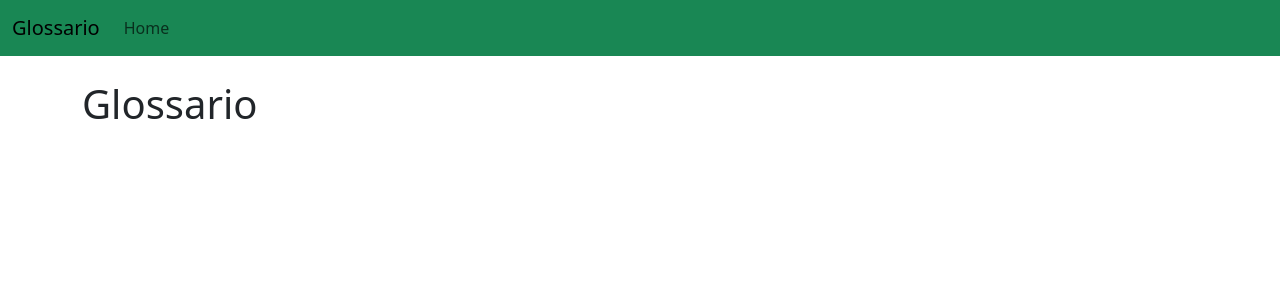
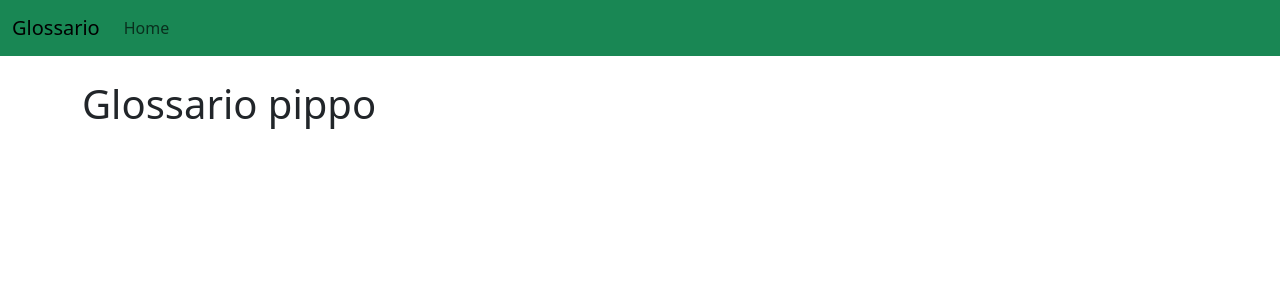
Before and after one commit to MarcoFonti/vue-glossario, a Vue app: page / in a window 1280 px wide. Shown: the top 300 px of the page. Built offline with nearby package versions, Linux system fonts and the light colour scheme.

Commit message:
prova luca

```diff
--- a/src/pages/HomePage.vue
+++ b/src/pages/HomePage.vue
@@ -5,7 +5,7 @@ export default {
 </script>
 
 <template>
-    <h1>Glossario</h1>
+    <h1>Glossario pippo</h1>
 
 </template>
 
```
